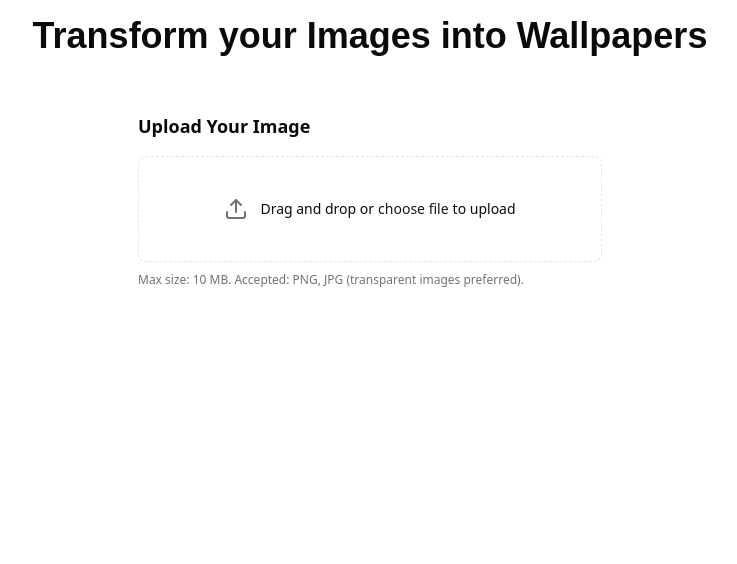
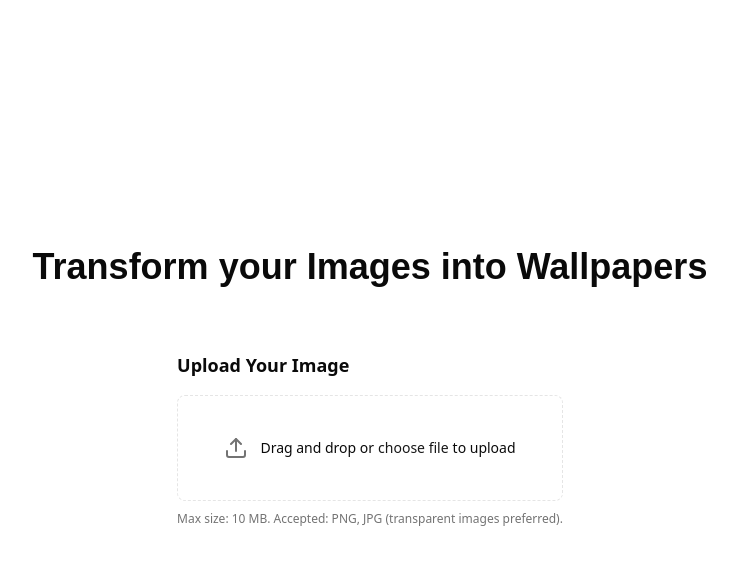
Before and after one commit to dharminnagar/dot-art-wallpapers, a Next.js app: page / in a window 1280 px wide. Shown: the top 564 px of the page, without its empty margins (270-1007 px from the left). Built offline with nearby package versions, Linux system fonts and the light colour scheme; a web font is replaced by a local one.

Commit message:
feat: Enhance layout for image upload section with centered design and improved user experience

```diff
--- a/src/app/page.tsx
+++ b/src/app/page.tsx
@@ -2,7 +2,6 @@
 
 import { useState } from "react";
 import { Button } from "@/components/ui/button";
-import { Card, CardContent } from "@/components/ui/card";
 import { Download } from "lucide-react";
 import ImageUpload from "@/components/image-upload";
 
@@ -285,6 +284,9 @@
   return (
     <div className="min-h-screen bg-background p-4">
       <div className="container mx-auto max-w-4xl">
+        {!selectedFile ? (
+          /* Centered layout when no image is uploaded */
+          <div className="min-h-screen flex flex-col items-center justify-center -mt-4">
             {/* Header */}
             <div className="text-center mb-8">
               <h1 className="text-4xl font-bold mb-2 font-mono">
@@ -293,8 +295,7 @@
             </div>
 
             {/* Upload Section */}
-        {!selectedFile && (
-          <div className="mb-8 flex justify-center">
+            <div className="flex justify-center">
               <ImageUpload
                 onFileSelect={handleFileSelect}
                 selectedFile={selectedFile}
@@ -307,10 +308,18 @@
                 }}
               />
             </div>
-        )}
+          </div>
+        ) : (
+          /* Normal layout when image is uploaded */
+          <div>
+            {/* Header */}
+            <div className="text-center mb-8">
+              <h1 className="text-4xl font-bold mb-2 font-mono">
+                Transform your Images into Wallpapers
+              </h1>
+            </div>
 
             {/* Processing & Preview Section */}
-        {selectedFile && (
             <div className="space-y-6">
               {/* Reset Button */}
               <div className="flex justify-center">
@@ -435,6 +444,7 @@
                 </div>
               </div>
             </div>
+          </div>
         )}
       </div>
     </div>
```
Lines whose indentation alone changed are shown as unchanged.
